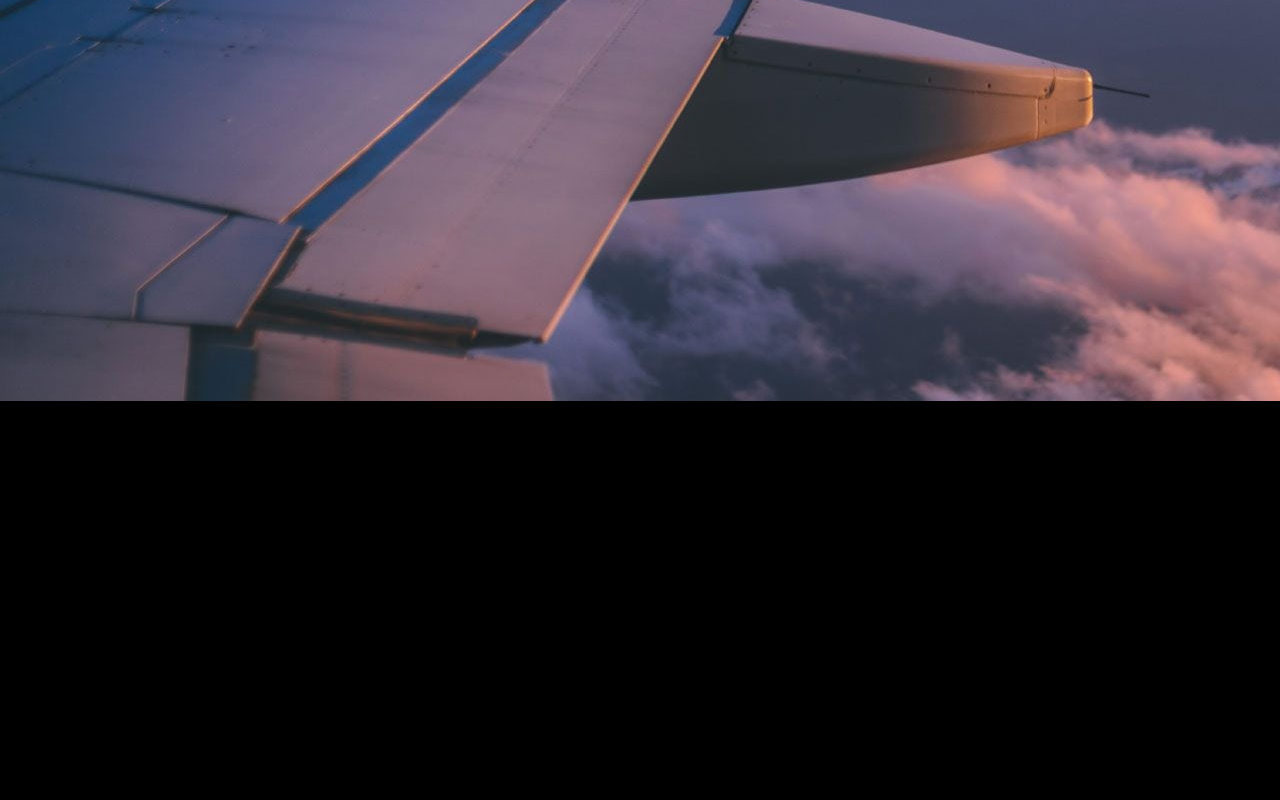
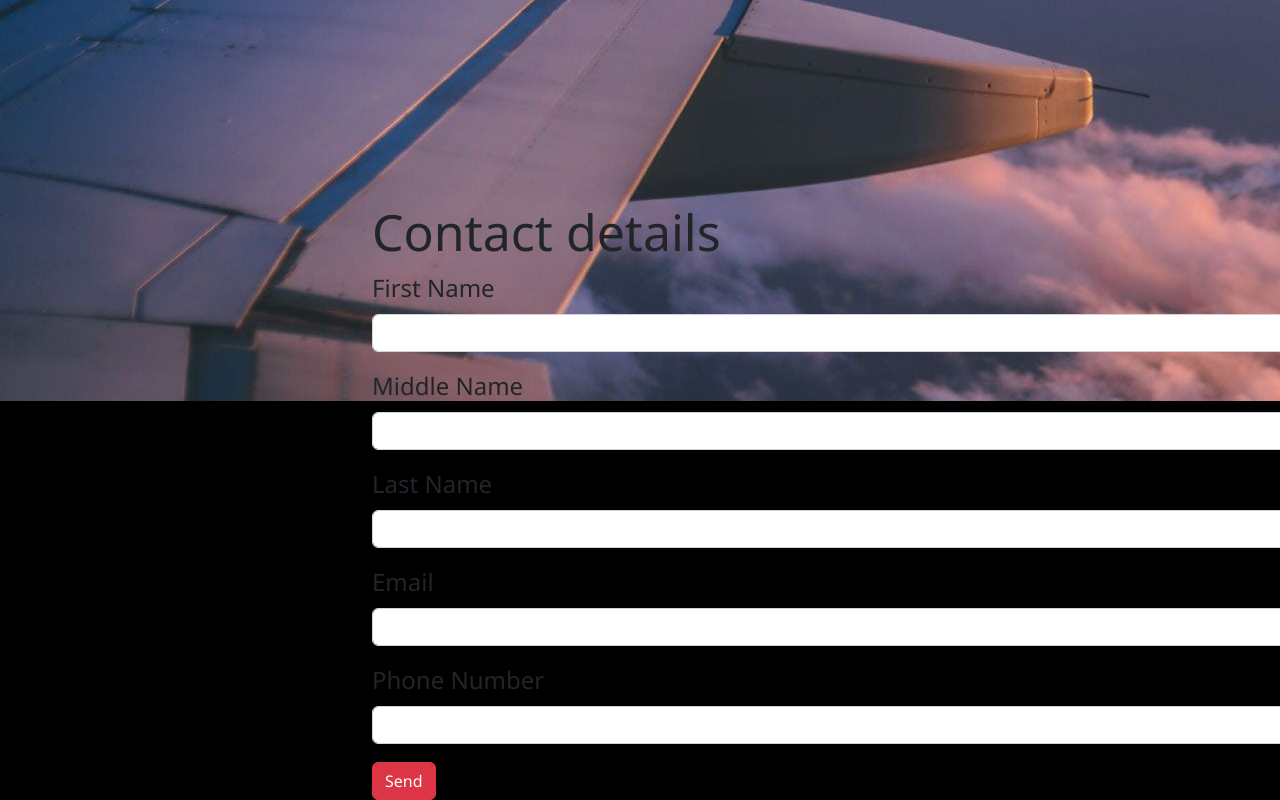
Before and after one commit to OrientDN-InternalProjects/2023SEInternSS1-ticket-booking-ui, a React (Vite) app in the folder bookingticketui/: page /contact-detail in a window 1280 px wide. Shown: the part 879-1679 px from the top of the page. Before the commit the page ends 1280 px from the top, so only its background shows below. Built offline with nearby package versions, Linux system fonts and the light colour scheme.

Commit message:
Feat/contract detail form (#8)
* Init branch

* Add contract detail

* Add contract detail

```diff
--- a/bookingticketui/src/App.jsx
+++ b/bookingticketui/src/App.jsx
@@ -1,6 +1,7 @@
 import React from 'react'
 import ListFlight from './pages/ListFlight/ListFlight'
 import Booking from './components/BookingForm'
+import ContactForm from './components/ContactDetail/ContactForm'
 import { Route, Routes } from 'react-router'
 
 const App = () => {
@@ -8,6 +9,7 @@ const App = () => {
     <div>
     <Routes>
 				<Route index path='/' element={<Booking/>} />
+				<Route path='/contact-detail' element={<ContactForm/>} />
 				<Route index path='/list-flight' element={<ListFlight/>} />
 			</Routes>
     </div>
--- /dev/null
+++ b/bookingticketui/src/components/ContactDetail/ContactForm.css
@@ -0,0 +1,41 @@
+:root{
+    --dark-color: #262727;
+    --color-fff: #FFFFFF;
+    --color-100: #F0F0F0;
+    --color-200: #EEEEEE;
+    --color-300: #E0E0E0;
+    --color-400: #BDBDBD;
+    --color-500: #525252;
+    --color-600: #464545;
+    --color-700: #363535;
+    --color-800: #252525;
+    --color-900: #181818;
+    --color-000: #000000;
+    --border-color: #e9e6e1;
+    --card-color: #a2dceef3;
+    --body-color: #f8f6f2;
+    --white-color: #ffffff;
+    --sidebar-color: #ffffff;
+
+    --primary-color: #052641;
+    --secondary-color: #00AC9A;
+}
+
+.container
+{
+    margin-top: 200px;
+    max-width: 100%;
+    display: flex;
+    flex-direction: column;
+    justify-content: center;
+    font-family: 'Segoe UI', Tahoma, Geneva, Verdana, sans-serif;
+    font-size: 24px;
+    height: 200px;
+    width: 400px;
+    /* outline: dashed 1px black; */
+}
+
+#contactheader
+{
+    font-size: 50px;
+}
--- /dev/null
+++ b/bookingticketui/src/components/ContactDetail/ContactForm.jsx
@@ -0,0 +1,99 @@
+import axios from "axios";
+import React, { useState} from 'react'
+import './ContactForm.css'
+
+const err = "Error has occured";
+
+const ContactForm = () => {
+    const [formStatus, setFormStatus] = useState('Send')
+    const [ conFom, setConFom ] = useState({
+      firstName: "",
+      middleName: "",
+      lastName: "",
+      email: "",
+      phoneNumber: ""
+    })
+
+    const handleChange  = (event) => {
+      setConFom({
+        ...conFom,
+        [event.target.name]: event.target.value
+      })
+    }
+
+    const submitForm = async (event) => {
+      event.preventDefault()
+      try {
+        await axios.post("https://localhost:7089/api/Booking/request-contact", {
+          firstName: conFom.firstName,
+          middleName: conFom.middleName,
+          lastName: conFom.lastName,
+          email: conFom.email,
+          phoneNumber: conFom.phoneNumber
+        })
+      } catch (error) {
+        console.log(error)
+      }
+    }
+
+    return (
+      <div style={{ display: "flex", width: "1920px", justifyContent: 'center' }}>
+      <div className="container">
+        <h1 id = "contactheader">Contact details</h1>
+
+        <form onSubmit={submitForm}>
+
+          {/* First Name form   */}
+          <div className="mb-3">
+            <label className="form-label" htmlFor="FirstName">
+              First Name
+            </label>
+            <input className="form-control" type="text" name="firstName" id="FirstName" onChange={handleChange} required />
+          </div>
+
+
+          {/* Middle Name form   */}
+          <div className="mb-3">
+            <label className="form-label" htmlFor="MiddleName">
+              Middle Name
+            </label>
+            <input className="form-control" type="text" name="middleName" id="MiddleName" onChange={handleChange} required />
+          </div>
+
+          {/* Last Name form   */}
+          <div className="mb-3">
+            <label className="form-label" htmlFor="LastName">
+              Last Name
+            </label>
+            <input className="form-control" type="text" name="lastName" id="LastName" onChange={handleChange} required />
+          </div>
+
+
+          <div className="mb-3">
+            <label className="form-label" htmlFor="email">
+              Email
+            </label>
+            <input className="form-control" type="email" name="email" pattern=".+@gmail\.com" onChange={handleChange} id="Email" required />
+          </div>
+
+
+          <div className="mb-3">
+            <label className="form-label" htmlFor="Phone">
+              Phone Number
+            </label>
+            <input className="form-control" type="tel" name="phoneNumber" id="PhoneNumber" onChange={handleChange} required />
+          </div>
+
+
+          <button className="btn btn-danger"
+                  type="submit"
+                  >
+            {formStatus}
+          </button>
+        </form>
+      </div>
+      </div>
+    )
+  }
+
+export default ContactForm
```
Also changed, not shown: bookingticketui/src/api/index.jsx (added, +19 -0 lines), bookingticketui/src/components/Navbar/Navbar.jsx (line endings or trailing spaces).
